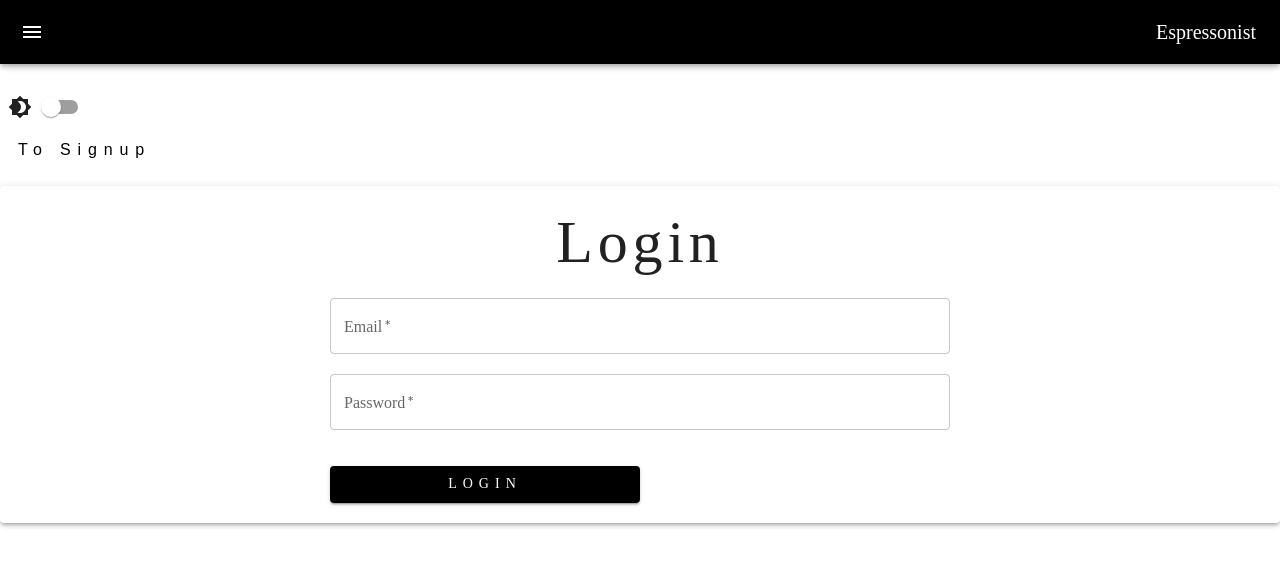
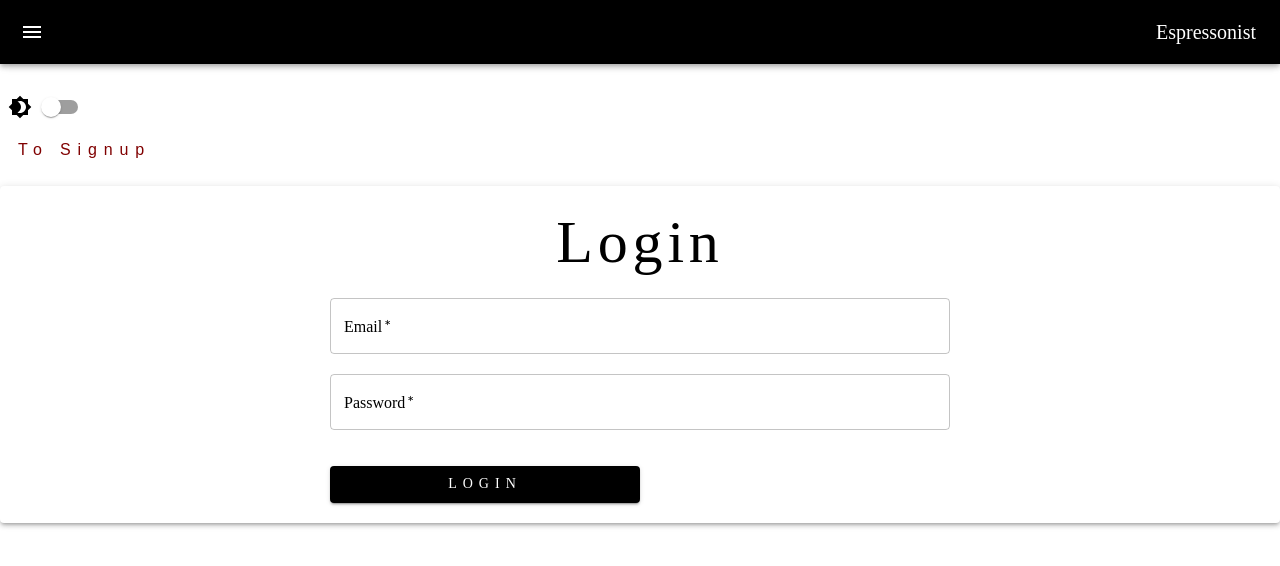
Before and after one commit to eoinmoney78/teamGit, a React (Create React App) app in the folder Espressonist/client/: page / in a window 1280 px wide. Shown: the top 566 px of the page. Built offline with nearby package versions, Linux system fonts and the light colour scheme.

Commit message:
bug-fix-update

```diff
--- a/Espressonist/client/src/App.jsx
+++ b/Espressonist/client/src/App.jsx
@@ -31,6 +31,9 @@ function App() {
       primary: {
         main: '#000000',
       },
+      secondary: {
+        main: '#800000', // Set the secondary color to maroon
+      },
 
     //background property is used to define the background color of different components, such as Paper, Card, Modal,
     //If the mode state variable is equal to 'light', the background color of the Paper component will be set to #ffffff (white), otherwise, it will be set to #424242 (dark gray).
@@ -38,6 +41,11 @@ function App() {
       background: {
         paper: mode === 'light' ? '#ffffff' : '#424242',
       },
+      text: {
+        primary: mode === 'dark' ? '#ffffff' : '#000000',
+        secondary: mode === 'dark' ? '#ffffff' : '#000000',
+    },
+
     },
     typography: {
       h2: {
@@ -86,7 +94,7 @@ function App() {
     <div className="App">
       <nav>
         <TemporaryDrawer sessionToken={sessionToken} onLogout={setSessionToken} />
-        {/* This code adds a button with a sun/moon icon that toggles between light and dark mode. When clicked, it calls the toggleMode function, which updates the mode state variable with the opposite mode value. */}
+        {/* This adds a button with a sun/moon icon that toggles between light and dark mode. When clicked, it calls the toggleMode function, which updates the mode state variable with the opposite mode value. */}
         <IconButton
           edge="end"
           color="inherit"
--- a/Espressonist/client/src/components/auth/Auth.jsx
+++ b/Espressonist/client/src/components/auth/Auth.jsx
@@ -62,10 +62,13 @@ import Signup from './signUp/Signup';
 import { Button, Col, Container, Row } from 'reactstrap';
 import Login from './login/Login';
 import Logout from '../auth/logout/Logout';
+import { useTheme } from '@mui/material/styles';
+
 
 function Auth(props) {
   const [button, setButton] = useState('To Signup');
   const [isLoggedIn, setIsLoggedIn] = useState(false);
+  const theme = useTheme();
 
   const swapForm = () => {
     button === 'To Login' ? setButton('To Signup') : setButton('To Login');
@@ -106,9 +109,16 @@ function Auth(props) {
       {isLoggedIn ? (
         <Logout onLogout={handleLogout} />
       ) : (
-        <Button onClick={swapForm} style={{ margin: '.5em' }}>
-          {button}
-        </Button>
+        <Button
+        onClick={swapForm}
+        style={{
+          margin: '.5em',
+          color: theme.palette.secondary.main,
+        }}
+      >
+        {button}
+      </Button>
+
       )}
       <br />
       {displayForm()}
--- a/Espressonist/client/src/components/auth/signUp/Signup.jsx
+++ b/Espressonist/client/src/components/auth/signUp/Signup.jsx
@@ -102,7 +102,7 @@ function Signup({ updateToken }) {
           variant="outlined"
         />
         <FullButton>
-          <Button type="submit" variant="contained" color="primary">
+          <Button type="submit" variant="contained" color="secondary">
             Signup
           </Button>
         </FullButton>
--- a/Espressonist/client/src/components/coffee/CoffeeDetails.jsx
+++ b/Espressonist/client/src/components/coffee/CoffeeDetails.jsx
@@ -24,7 +24,9 @@ const CoffeeDetails = ({ entry, imageUrl, coffeeData }) => {
 <p><strong>RDT:</strong> {coffeeData.rdt ? 'Yes (Ross Droplet Technique)' : 'No (not using Ross Droplet Technique)'}</p>
 
 <p><strong>Tasting-Notes:</strong> {coffeeData.notes}</p>
-<img src={imageUrl} alt="Coffee" style={{ width: '200px', height: '200px', borderRadius: '50%' }} />
+{imageUrl && (
+        <img src={imageUrl} alt="coffee bag" style={{ width: '200px', height: '200px', borderRadius: '50%' }} />
+      )}
 </div> );
 };
 
--- a/Espressonist/client/src/components/dashboard/Dashboard.jsx
+++ b/Espressonist/client/src/components/dashboard/Dashboard.jsx
@@ -19,7 +19,7 @@ import TextField from '@mui/material/TextField';
 const Dashboard = () => {
   const [coffeeEntries, setCoffeeEntries] = useState([]);
   const [currentUser, setCurrentUser] = useState(null);
-
+  const [showHint, setShowHint] = useState(true);
   const [mode] = useState('light');
   const [userId] = useState(localStorage.getItem('user_id'));
 // When the user types in the search field, the setSearch function is called to update the search state variable with the new value.
@@ -34,13 +34,19 @@ const Dashboard = () => {
 
 // handleSearchChange that takes two parameters: an event object representing the change event, and a value string representing the new value of the search input field.
 
-  const handleSearchChange = (event, value) => {
+  const handleSearchChange = (event, value, reason) => {
     setSearch(value);
+    if (reason === 'clear') {
+      setShowHint(false);
+    }
+
     // when the function is called it updates the search variable with the new value string using the setSearch function  causing the Dashboard component to re-render with the updated search value,
 
     //make new array called filtered ,by filtering the coffeeEntries array based on whether the coffee property of each entry includes the current search value, which is converted to lowercase to make the comparison case-insensitive.
 
-    const filtered = coffeeEntries.filter(entry => entry.coffee.toLowerCase().includes(value.toLowerCase()));
+
+    const filtered = coffeeEntries.filter((entry) => entry.coffee.toLowerCase().startsWith(value.toLowerCase()));
+
 
 //sorts a filtered array of objects based on whether the "coffee" property starts with a specified value in a case-insensitive manner and then updates with sorted array
     const sorted = filtered.sort((a, b) => {
@@ -54,6 +60,9 @@ const Dashboard = () => {
       }
       return 0; // no change in order
     });
+
+
+
     setFilteredEntries(sorted);
   };
 
@@ -219,6 +228,7 @@ return (
         Welcome, {currentUser ? currentUser.firstName + ' ' + currentUser.lastName : 'Guest'}!
       </Typography>
 
+
       <div>
         <br />
         <br />
@@ -236,8 +246,15 @@ return (
           )}
           fullWidth
           value={search}
-          onInputChange={handleSearchChange}
+          onInputChange={(event, value, reason) => handleSearchChange(event, value, reason)}
+
         />
+{showHint && (
+  <Typography variant="body1" align="center" style={{ marginBottom: "20px" }}>
+    Click the 'x' in the search bar to display all coffee entries.
+  </Typography>
+)}
+
 
         <br />
         <br />
--- a/Espressonist/client/src/components/theme/theme.jsx
+++ b/Espressonist/client/src/components/theme/theme.jsx
@@ -1,3 +1,5 @@
+
+
 import { createTheme } from '@mui/material/styles';
 import { red } from '@mui/material/colors';
 
@@ -6,6 +8,12 @@ const lightTheme = createTheme({
     mode: 'light',
     primary: {
       main: red[500],
+    },
+    background: {
+      paper: '#ffffff',
+    },
+    text: {
+      primary: '#000000',
     },
   },
 });
@@ -16,6 +24,12 @@ const darkTheme = createTheme({
     primary: {
       main: red[500],
     },
+    background: {
+      paper: '#424242',
+    },
+    text: {
+      primary: '#ffffff',
+    },
   },
 });
 
```
